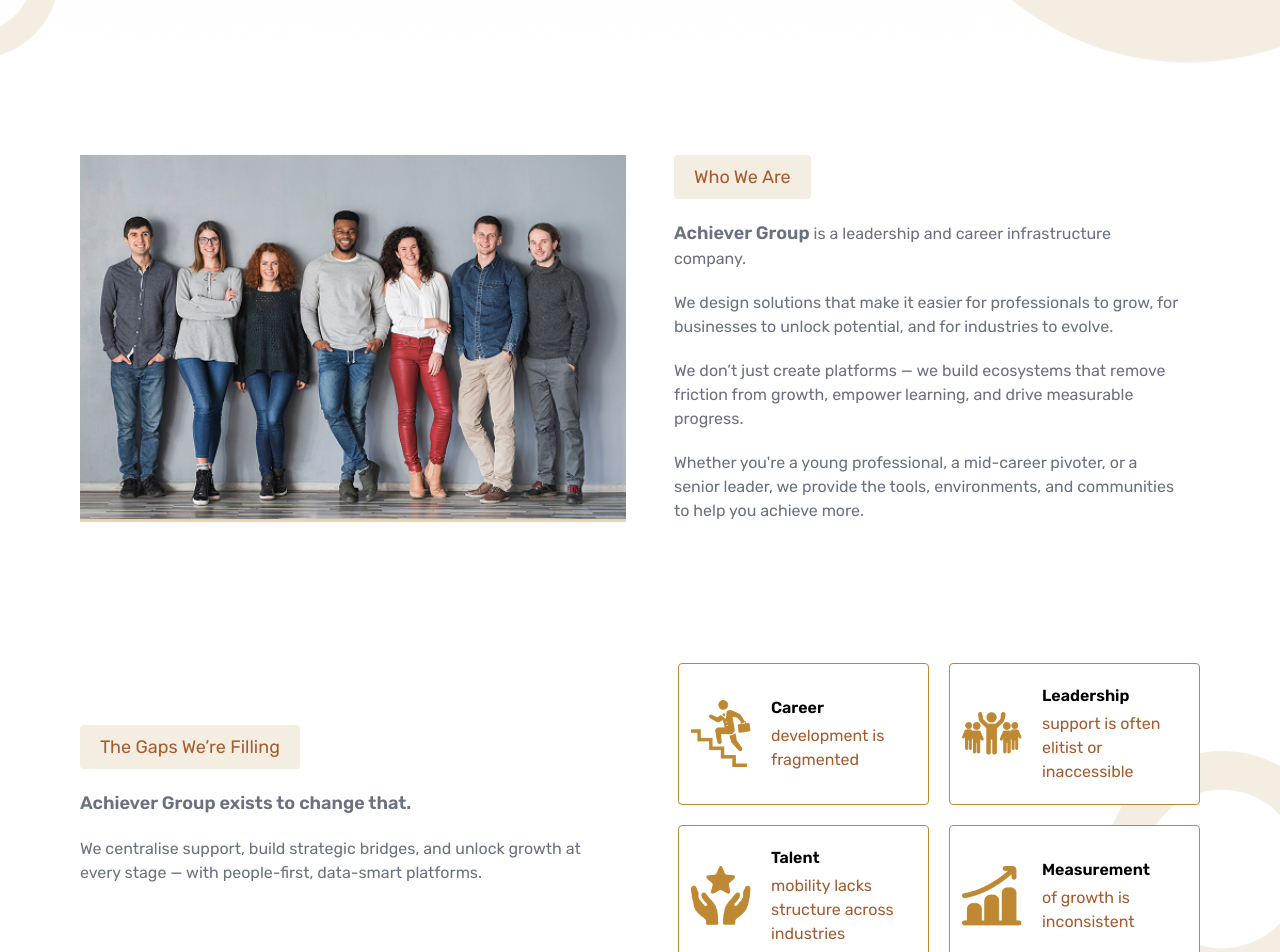
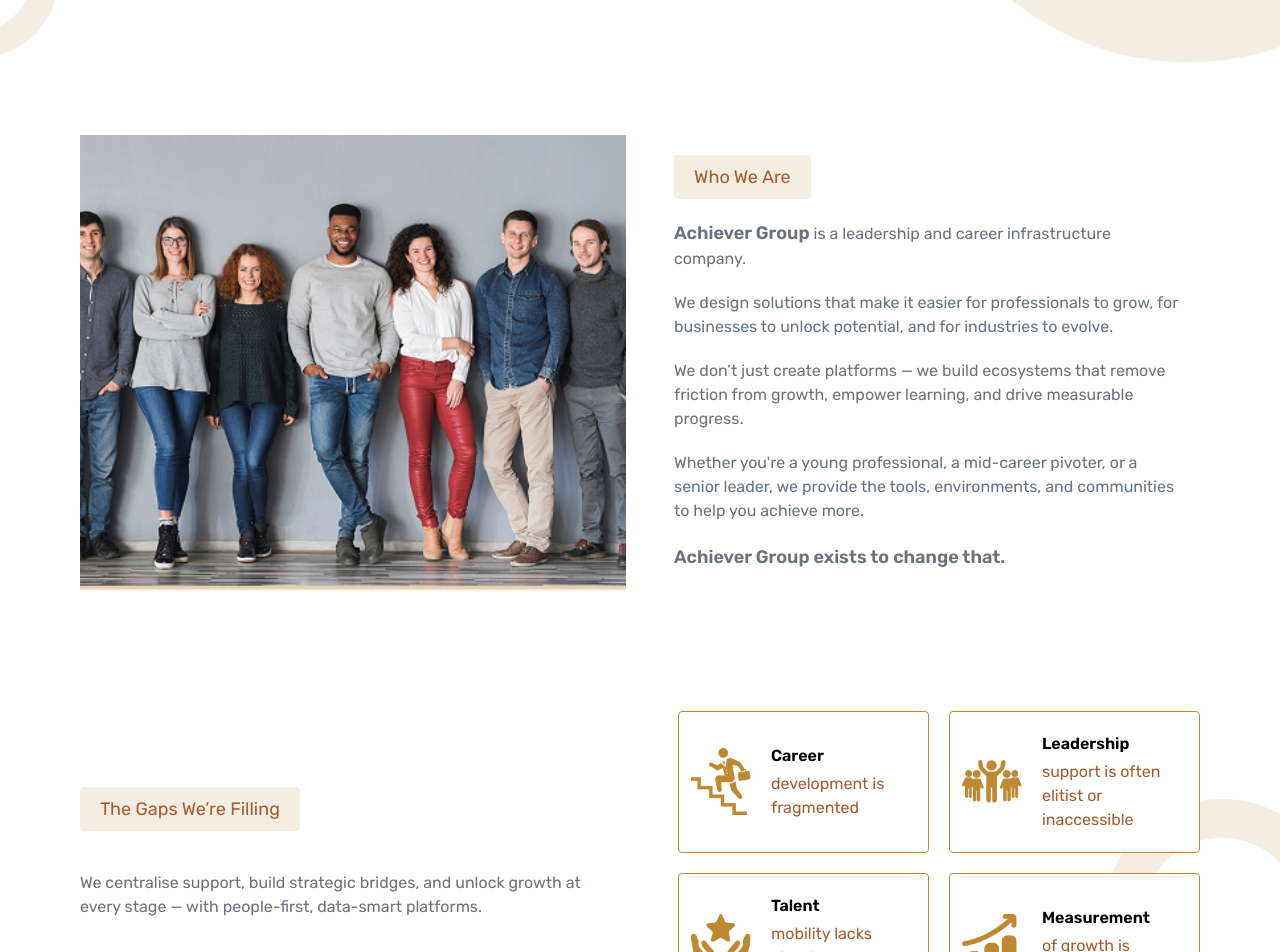
Before and after one commit to NexaForgeTechnologies/Achiever-Group, a Next.js app: page / in a window 1280 px wide. Shown: the part 600-1552 px from the top of the page. Built offline with nearby package versions, Linux system fonts and the light colour scheme.

Commit message:
content update

```diff
--- a/src/app/containers/WhoWeAreCont.jsx
+++ b/src/app/containers/WhoWeAreCont.jsx
@@ -4,10 +4,8 @@ export default function WhoWeAreCont() {
     return (
         <>
             <section className="grid grid-cols-1 lg:grid-cols-2 gap-7 pt-5 pb-10 md:py-15">
-                <section className="py-5 row-start-2 lg:row-start-1 flex flex-col gap-y-5">
-                    <h1 className={`text-lg font-semibold text-gray-500 text-center lg:hidden`}>
-                        Achiever Group exists to change that.
-                    </h1>
+                <section className="row-start-2 lg:row-start-1 flex flex-col gap-y-5">
+
                     <img src="whoweare.png" alt="img" className="w-full h-full object-cover object-center" />
 
                 </section>
@@ -31,6 +29,9 @@ export default function WhoWeAreCont() {
                             Whether you're a young professional, a mid-career pivoter, or a senior
                             leader, we provide the tools, environments, and communities to help
                             you achieve more.</p>
+                        <h1 className={`text-lg font-semibold text-gray-500 text-center`}>
+                            Achiever Group exists to change that.
+                        </h1>
                     </div>
                 </section>
             </section>
--- a/src/app/page.js
+++ b/src/app/page.js
@@ -14,7 +14,6 @@ export default function Home() {
 
       <DivContentComp
         heading={'The Gaps We’re Filling'}
-        subheading={'Achiever Group exists to change that.'}
         description={'We centralise support, build strategic bridges, and unlock growth at every stage — with people-first, data-smart platforms.'}
         iconCareer={'/career.png'}
         titleCareer={'Career'}
```
